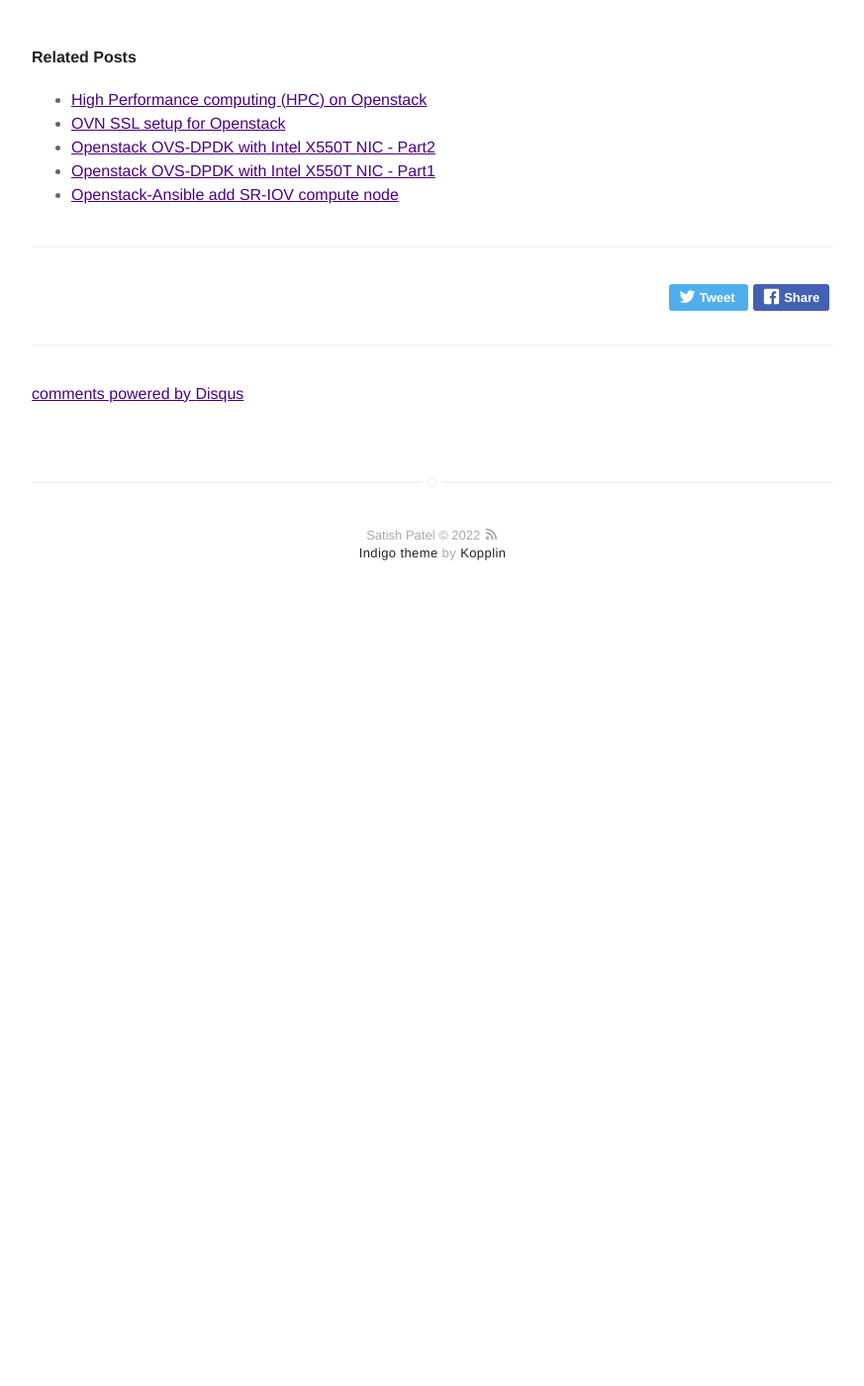
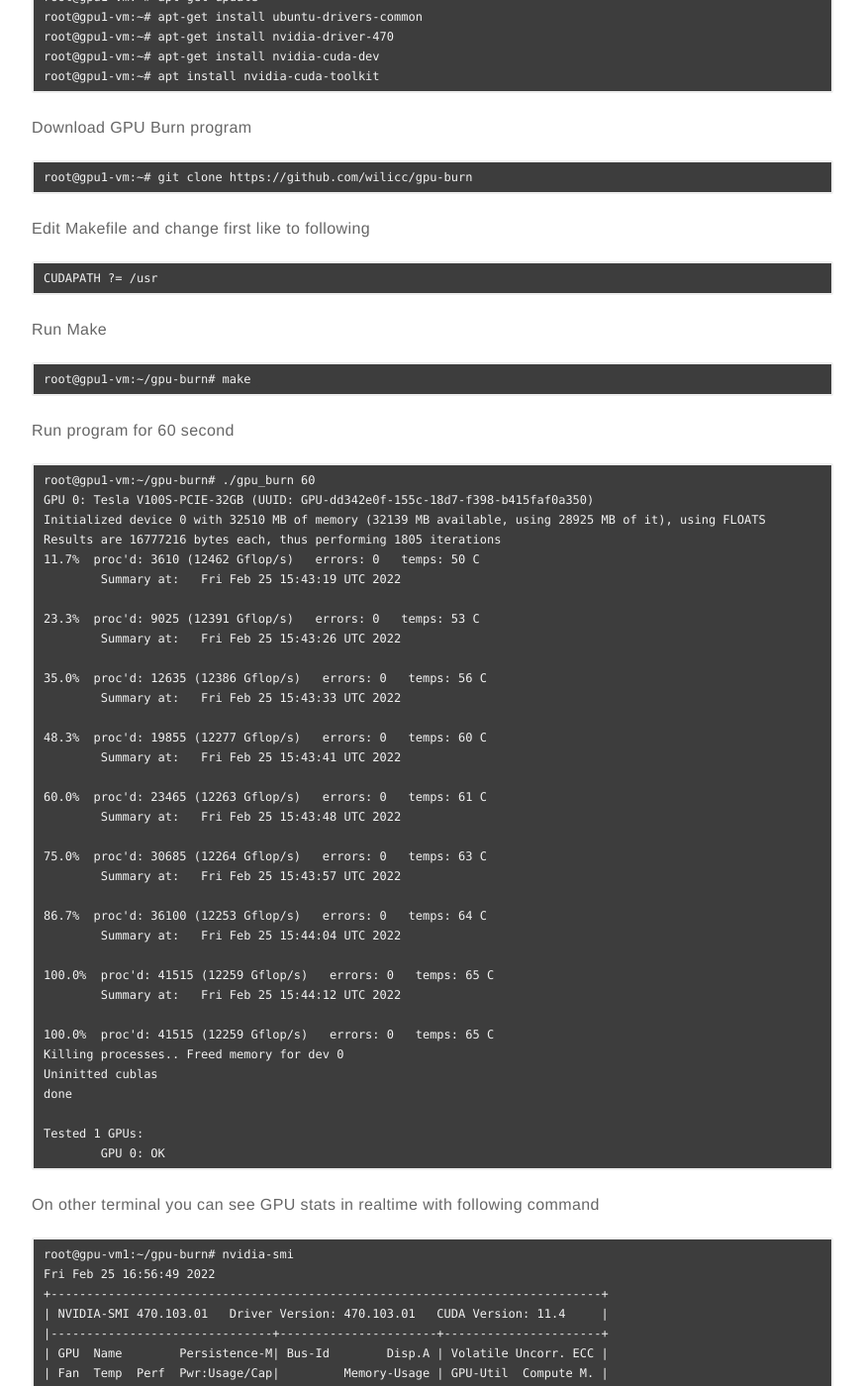
Before and after one commit to satishdotpatel/satishdotpatel.github.io, a Jekyll site: the page built from _posts/2022-02-17-gpu-passthrough-for-openstack.markdown, in a window 1280 px wide and 1400 px high, scrolled down 3360 px. Shown: the whole window at 99% size, without its empty margins (203-1076 px from the left). Built offline with Jekyll 4.4.1, drawn with Linux system fonts in a browser that asks for light colours; comment, search, counter and statistics services are not loaded; before the commit the page ends 3990 px from its top, so only the background shows below that; some of the changed text lies outside the part shown.

Commit message:
gpu-passthrough-for-openstack

````diff
--- a/_posts/2022-02-17-gpu-passthrough-for-openstack.markdown
+++ b/_posts/2022-02-17-gpu-passthrough-for-openstack.markdown
@@ -154,4 +154,100 @@ root@gpu2-vm:~# lspci | grep -i nvidia
 00:06.0 3D controller: NVIDIA Corporation GV100GL [Tesla V100S PCIe 32GB] (rev a1)
 ```
 
+#### GPU Burn Test
+
+Install NVDIA driver for Ubuntu 20.04
+
+```
+root@gpu1-vm:~# apt-get update
+root@gpu1-vm:~# apt-get install ubuntu-drivers-common
+root@gpu1-vm:~# apt-get install nvidia-driver-470
+root@gpu1-vm:~# apt-get install nvidia-cuda-dev
+root@gpu1-vm:~# apt install nvidia-cuda-toolkit
+```
+
+Download GPU Burn program
+
+```
+root@gpu1-vm:~# git clone https://github.com/wilicc/gpu-burn
+```
+
+Edit Makefile and change first like to following
+
+```
+CUDAPATH ?= /usr
+```
+
+Run Make
+
+```
+root@gpu1-vm:~/gpu-burn# make
+```
+
+Run program for 60 second
+
+```
+root@gpu1-vm:~/gpu-burn# ./gpu_burn 60
+GPU 0: Tesla V100S-PCIE-32GB (UUID: GPU-dd342e0f-155c-18d7-f398-b415faf0a350)
+Initialized device 0 with 32510 MB of memory (32139 MB available, using 28925 MB of it), using FLOATS
+Results are 16777216 bytes each, thus performing 1805 iterations
+11.7%  proc'd: 3610 (12462 Gflop/s)   errors: 0   temps: 50 C
+	Summary at:   Fri Feb 25 15:43:19 UTC 2022
+
+23.3%  proc'd: 9025 (12391 Gflop/s)   errors: 0   temps: 53 C
+	Summary at:   Fri Feb 25 15:43:26 UTC 2022
+
+35.0%  proc'd: 12635 (12386 Gflop/s)   errors: 0   temps: 56 C
+	Summary at:   Fri Feb 25 15:43:33 UTC 2022
+
+48.3%  proc'd: 19855 (12277 Gflop/s)   errors: 0   temps: 60 C
+	Summary at:   Fri Feb 25 15:43:41 UTC 2022
+
+60.0%  proc'd: 23465 (12263 Gflop/s)   errors: 0   temps: 61 C
+	Summary at:   Fri Feb 25 15:43:48 UTC 2022
+
+75.0%  proc'd: 30685 (12264 Gflop/s)   errors: 0   temps: 63 C
+	Summary at:   Fri Feb 25 15:43:57 UTC 2022
+
+86.7%  proc'd: 36100 (12253 Gflop/s)   errors: 0   temps: 64 C
+	Summary at:   Fri Feb 25 15:44:04 UTC 2022
+
+100.0%  proc'd: 41515 (12259 Gflop/s)   errors: 0   temps: 65 C
+	Summary at:   Fri Feb 25 15:44:12 UTC 2022
+
+100.0%  proc'd: 41515 (12259 Gflop/s)   errors: 0   temps: 65 C
+Killing processes.. Freed memory for dev 0
+Uninitted cublas
+done
+
+Tested 1 GPUs:
+	GPU 0: OK
+```
+
+On other terminal you can see GPU stats in realtime with following command
+
+```
+root@gpu-vm1:~/gpu-burn# nvidia-smi
+Fri Feb 25 16:56:49 2022
++-----------------------------------------------------------------------------+
+| NVIDIA-SMI 470.103.01   Driver Version: 470.103.01   CUDA Version: 11.4     |
+|-------------------------------+----------------------+----------------------+
+| GPU  Name        Persistence-M| Bus-Id        Disp.A | Volatile Uncorr. ECC |
+| Fan  Temp  Perf  Pwr:Usage/Cap|         Memory-Usage | GPU-Util  Compute M. |
+|                               |                      |               MIG M. |
+|===============================+======================+======================|
+|   0  Tesla V100S-PCI...  Off  | 00000000:00:05.0 Off |                    0 |
+| N/A   48C    P0   250W / 250W |  29283MiB / 32510MiB |    100%      Default |
+|                               |                      |                  N/A |
++-------------------------------+----------------------+----------------------+
+
++-----------------------------------------------------------------------------+
+| Processes:                                                                  |
+|  GPU   GI   CI        PID   Type   Process name                  GPU Memory |
+|        ID   ID                                                   Usage      |
+|=============================================================================|
+|    0   N/A  N/A     38716      C   ./gpu_burn                      29279MiB |
++-----------------------------------------------------------------------------+
+```
+
 Enjoy!!!
````
